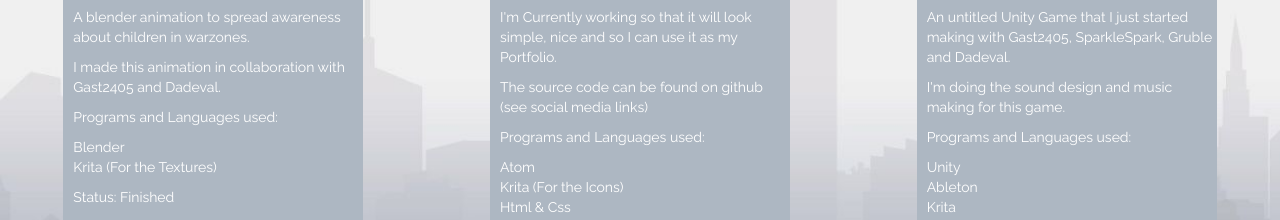
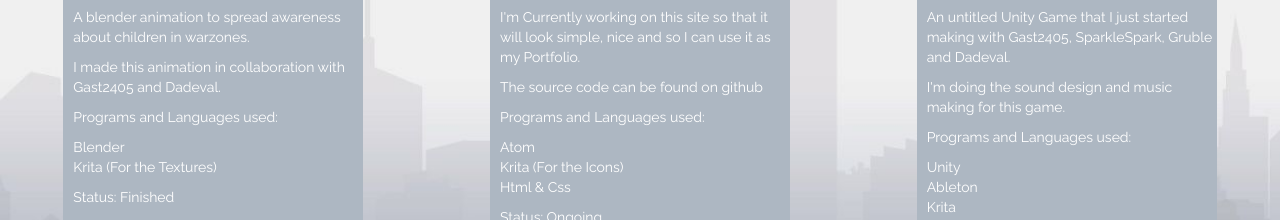
Before and after one commit to Doctor-blob/Jetzz.nl, a plain HTML site: page Projects.html in a window 1280 px wide. Shown: the part 580-800 px from the top of the page. Drawn offline with nearby package versions, Linux system fonts and the light colour scheme.

Commit message:
specification for website project

```diff
--- a/Projects.html
+++ b/Projects.html
@@ -54,8 +54,8 @@
 				<div class="spacing10px"></div>
 				<img class="logoimg" src="Pictures/Html.png" alt="">
 				<h1 class="bigwhitetext">Jetzz.nl</h1>
-				<p class="smallwhitetextleft">I'm Currently working so that it will look simple, nice and so I can use it as my Portfolio.</p>
-			  <p class="smallwhitetextleft">The source code can be found on github (see social media links)</p>
+				<p class="smallwhitetextleft">I'm Currently working on this site so that it will look simple, nice and so I can use it as my Portfolio.</p>
+			  <p class="smallwhitetextleft">The source code can be found on github</p>
 				<p class="smallwhitetextleft">Programs and Languages used:</p>
 				<ul class="list">
 				  <li>Atom</li>
```
